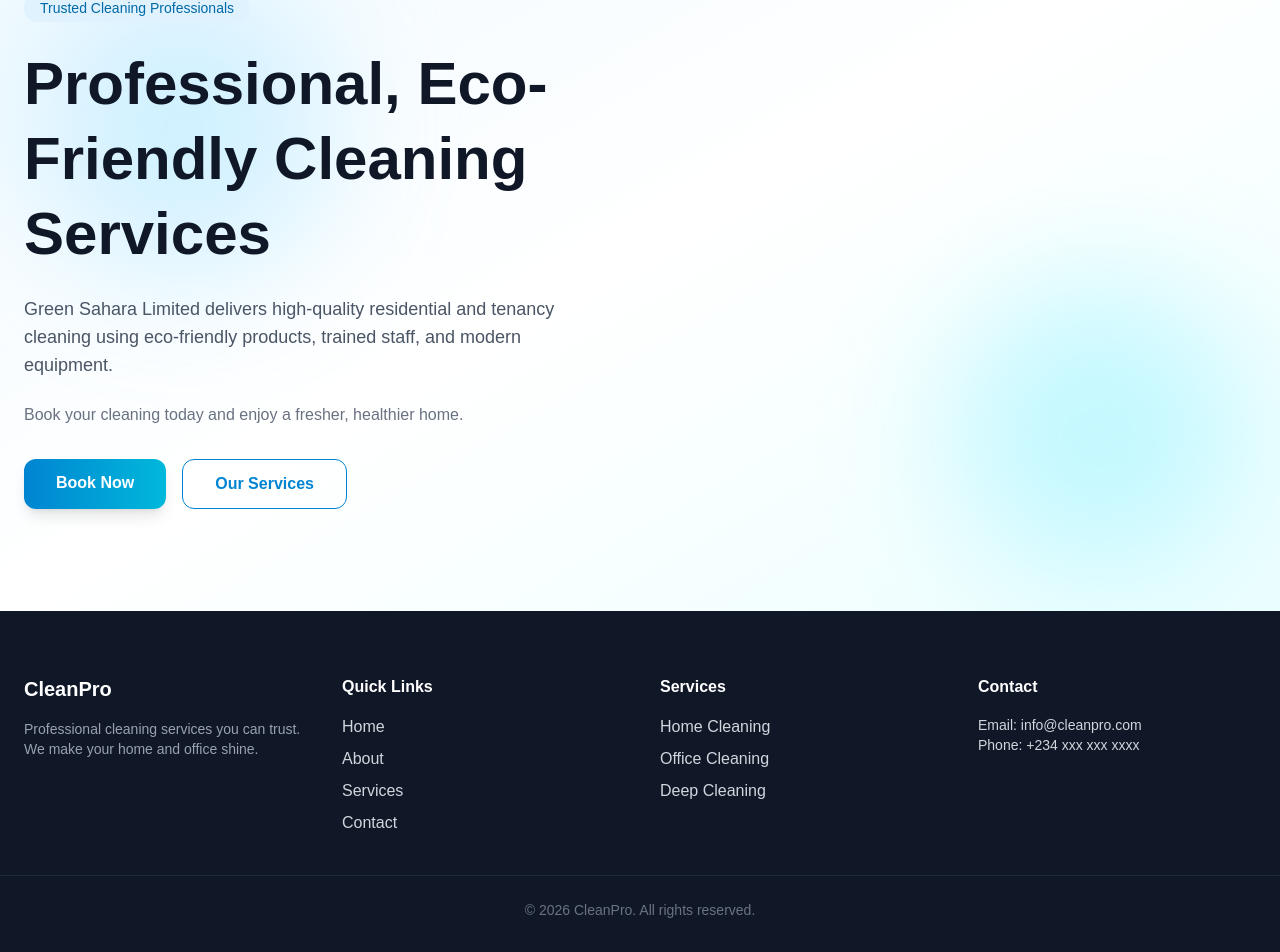
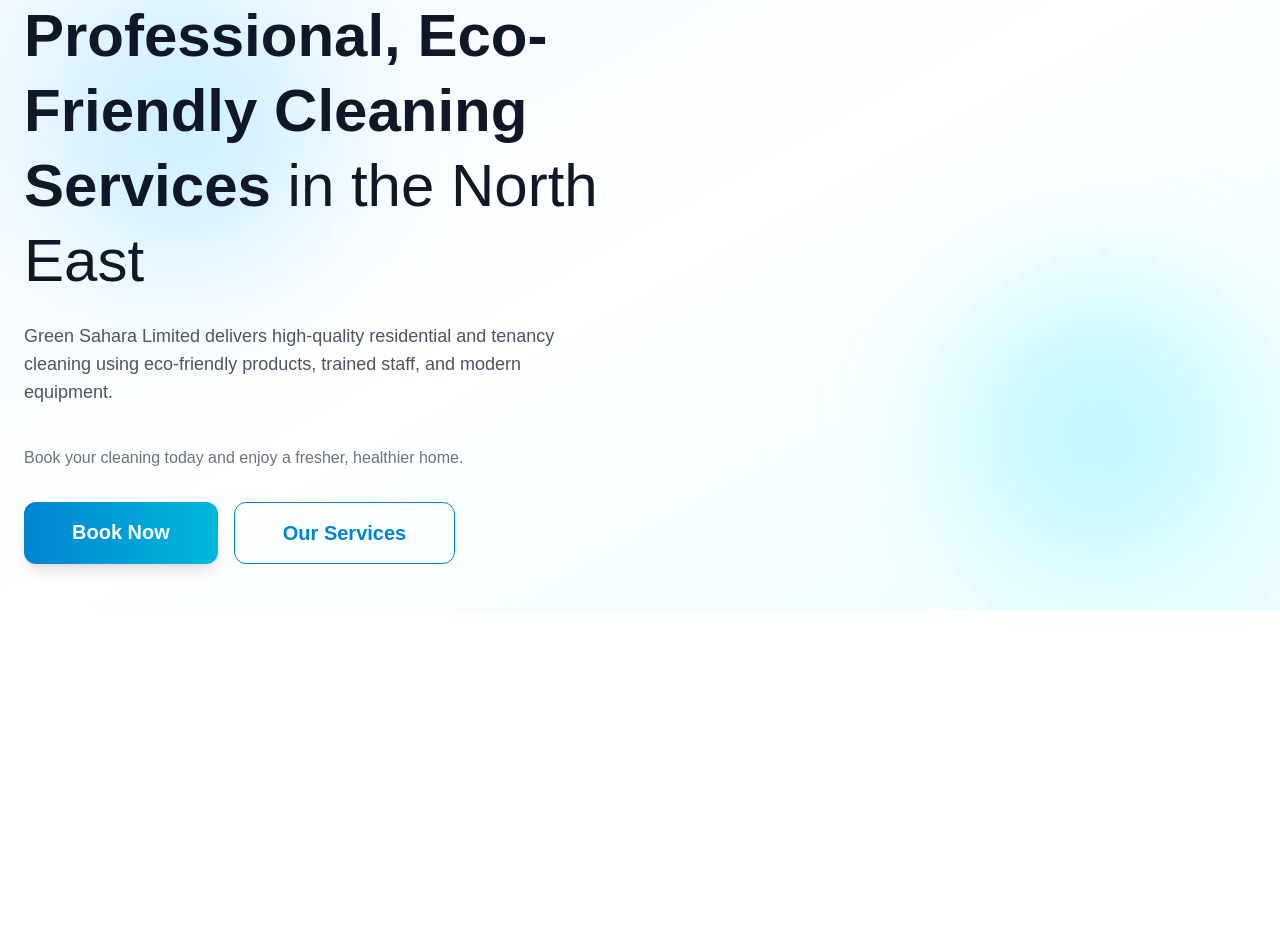
Before and after one commit to Dev-Rid/GSCleaningService, a Next.js app: page / in a window 1280 px wide. Shown: the part 197-1149 px from the top of the page. After the commit the page ends 928 px from the top, so only its background shows below. Built offline with nearby package versions, Linux system fonts and the light colour scheme.

Commit message:
homepage components folders added

```diff
--- a/app/layout.tsx
+++ b/app/layout.tsx
@@ -33,7 +33,7 @@
       <body className="min-h-full flex flex-col">
         <Navbar/>
           {children}
-        <Footer/>
+        {/* <Footer/>  */}
       </body>
     </html>
   );
--- a/app/page.tsx
+++ b/app/page.tsx
@@ -1,10 +1,9 @@
 "use client";
-
 import Link from "next/link";
 
 export default function Hero() {
   return (
-     <section className="relative w-full min-h-[90vh] flex items-center overflow-hidden bg-gradient-to-br from-sky-50 via-white to-cyan-50">
+     <section className="relative w-full min-h-[90vh] flex items-center overflow-hidden bg-gradient-to-br from-sky-50 via-white to-cyan-50 mb-30">
 
       {/* Background Glow Effects */}
       <div className="absolute top-24 left-10 w-72 h-72 bg-sky-300/30 rounded-full blur-3xl"></div>
@@ -17,13 +16,14 @@
         <div className="space-y-6 text-center md:text-left">
 
           {/* Badge */}
-          <span className="inline-block text-sm font-medium text-sky-700 bg-sky-100 px-4 py-1 rounded-full">
+          <span className="inline-block text-sm font-medium text-sky-700 bg-sky-100 px-4 py-1 rounded-full mt-2">
             Trusted Cleaning Professionals
           </span>
 
           {/* Heading */}
           <h1 className="text-4xl md:text-5xl lg:text-6xl font-bold leading-tight text-gray-900">
             Professional, Eco-Friendly Cleaning Services
+            <span className="text-2xl font-light lg:text-6xl"> in the North East</span>
           </h1>
 
           {/* Subtext */}
@@ -32,23 +32,22 @@
           </p>
 
           {/* Extra Note */}
-          <p className="text-gray-500 text-base max-w-md mx-auto md:mx-0">
+          <p className="text-gray-500 text-base max-w-md mx-auto md:mx-0 mt-10">
             Book your cleaning today and enjoy a fresher, healthier home.
           </p>
 
           {/* Buttons */}
           <div className="flex flex-col sm:flex-row gap-4 justify-center md:justify-start pt-2">
-
             <Link
               href="/booking"
-              className="bg-gradient-to-r from-sky-600 to-cyan-500 text-white px-8 py-3 rounded-xl font-semibold shadow-lg hover:shadow-xl hover:scale-[1.02] transition duration-300"
+              className="bg-gradient-to-r from-sky-600 to-cyan-500 text-white px-12 py-4 rounded-xl font-semibold shadow-lg hover:shadow-xl hover:scale-[1.02] transition duration-300 text-xl"
             >
               Book Now
             </Link>
 
             <Link
               href="/services"
-              className="border border-sky-600 text-sky-600 px-8 py-3 rounded-xl font-semibold hover:bg-sky-50 transition duration-300"
+              className="border border-sky-600 text-sky-600 px-12 py-4 rounded-xl font-semibold hover:bg-sky-50 transition duration-300 text-xl"
             >
               Our Services
             </Link>
--- a/app/src/component/Footer.tsx
+++ b/app/src/component/Footer.tsx
@@ -2,8 +2,8 @@
 
 export default function Footer() {
   return (
-    <footer className="bg-gray-900 text-gray-300 pt-16 pb-8">
-      <div className="max-w-7xl mx-auto px-6 grid md:grid-cols-4 gap-10">
+    <footer className="bggray-900 text-gray-300 pt-16 pb-8 mt30">
+      <div className="max-w-7xl mx-auto px-6 grid md:grid-cols-4 gap-10 ">
 
         {/* Brand */}
         <div>
```
